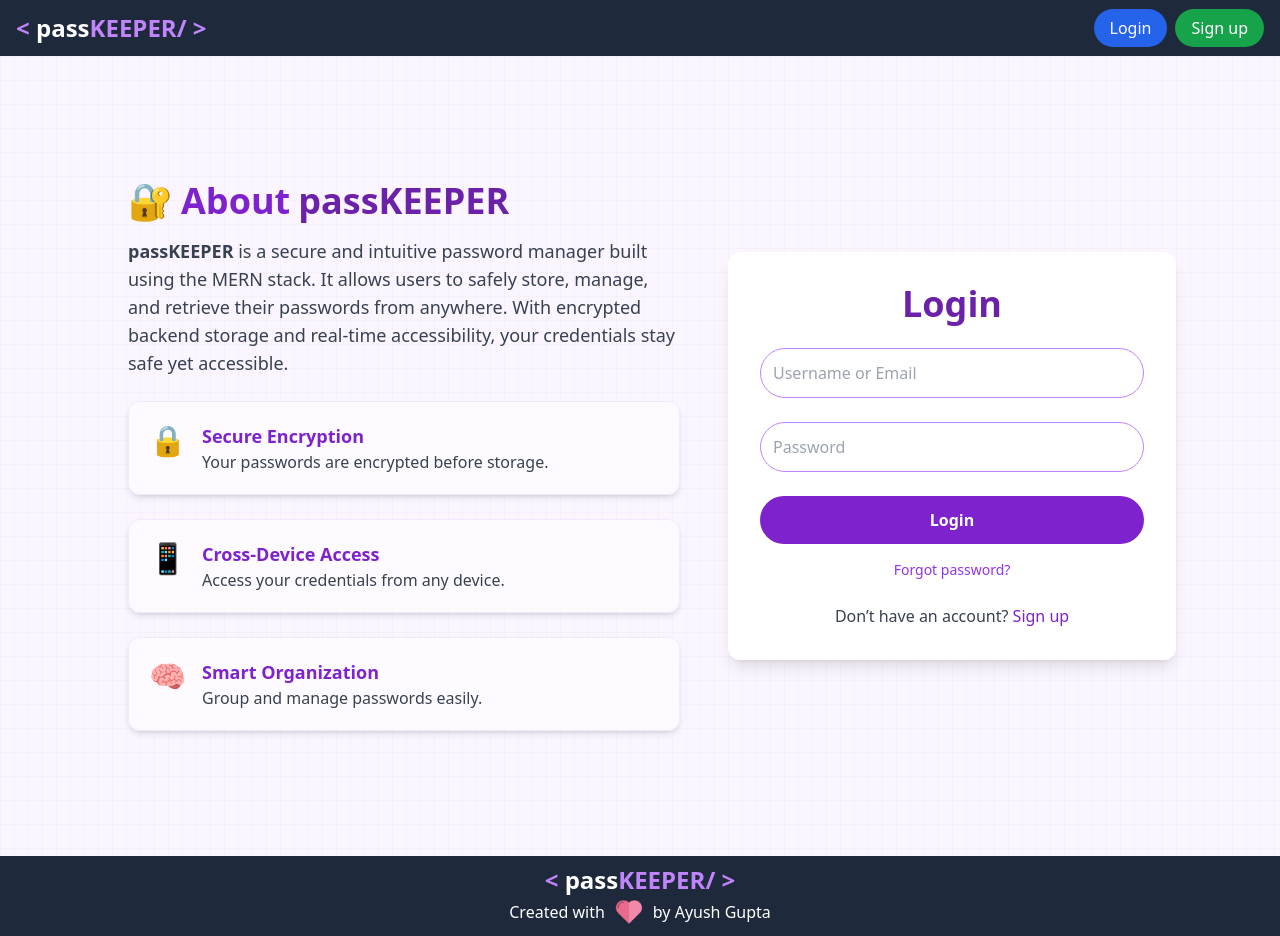
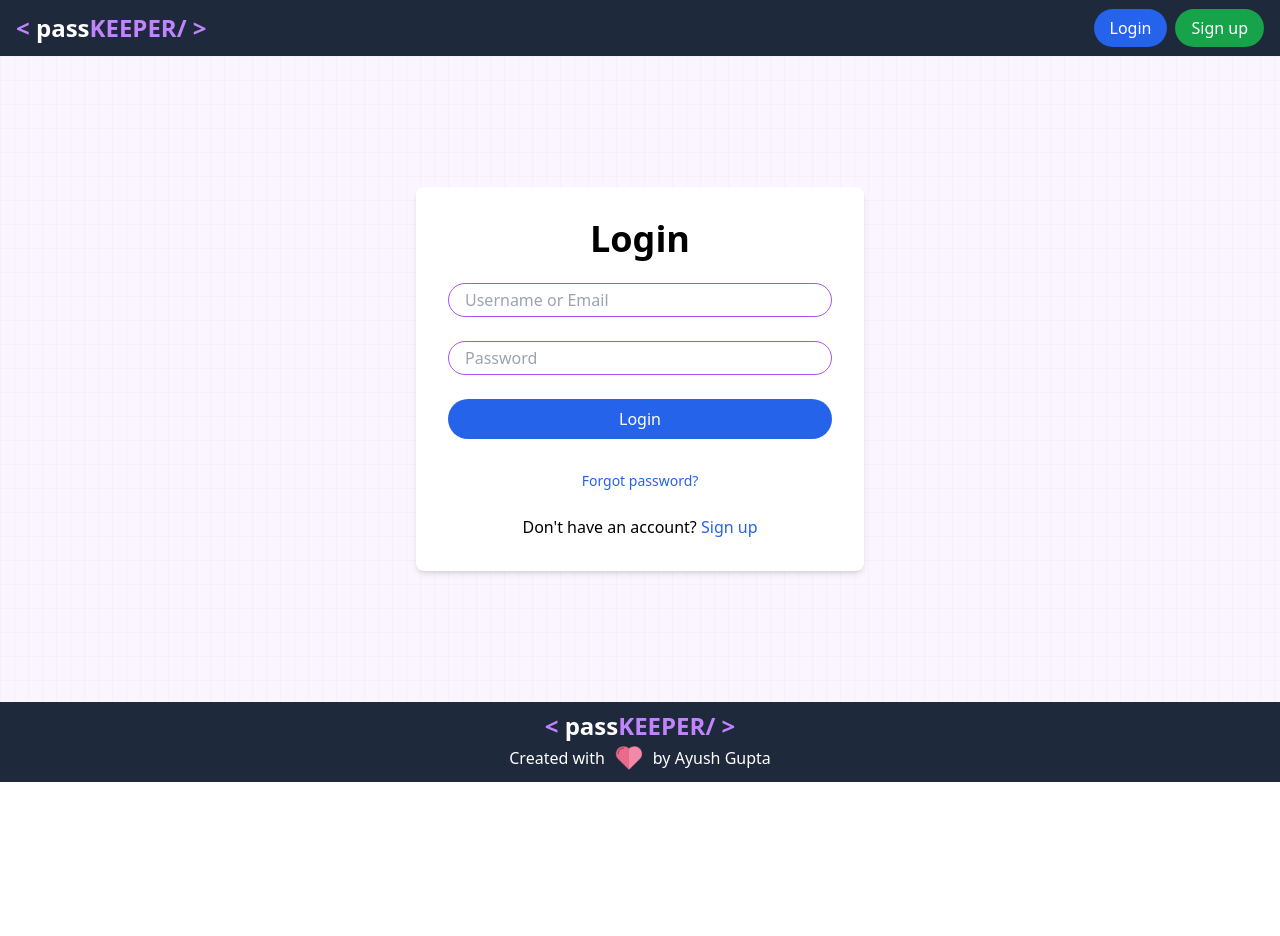
Before and after one commit to ayush-gupta456/pass_op, a React (Vite) app: page /login in a window 1280 px wide. After the commit the page ends 800 px from the top, so only its background shows below. Built offline with nearby package versions, Linux system fonts and the light colour scheme.

Commit message:
Update Login.jsx

```diff
--- a/src/components/Login.jsx
+++ b/src/components/Login.jsx
@@ -61,112 +61,101 @@ const Login = () => {
     return (
         <>
             <ToastContainer position="top-right" autoClose={5000} theme="dark" />
-
-      <div className="min-h-screen flex flex-col lg:flex-row items-center justify-center bg-purple-50 bg-[linear-gradient(to_right,#8080800a_1px,transparent_1px),linear-gradient(to_bottom,#8080800a_1px,transparent_1px)] bg-[size:14px_24px] px-4 py-12">
-        {/* About Section */}
-        <div className="w-full lg:w-1/2 text-left p-6 lg:pr-12 animate-fadeInUp">
-          <h2 className="text-3xl sm:text-4xl font-bold text-purple-700 mb-4 flex items-center gap-2">
-            <span role="img" aria-label="lock">🔐</span> About <span className="text-purple-800">passKEEPER</span>
-          </h2>
-          <p className="text-gray-700 text-base sm:text-lg leading-relaxed mb-4">
-            <strong>passKEEPER</strong> is a secure and intuitive password manager built using the MERN stack. It allows users to safely store, manage, and retrieve their passwords from anywhere. With encrypted backend storage and real-time accessibility, your credentials stay safe yet accessible.
-          </p>
-
-          <div className="grid gap-6 sm:grid-cols-2 lg:grid-cols-1 mt-6">
-            <div className="flex items-start gap-4 p-5 bg-white/60 backdrop-blur-md rounded-xl shadow-md border border-purple-100 transition hover:scale-[1.02] hover:shadow-lg">
-              <div className="text-purple-600 text-2xl sm:text-3xl">🔒</div>
-              <div>
-                <h4 className="text-lg font-semibold text-purple-700">Secure Encryption</h4>
-                <p className="text-gray-700 text-sm sm:text-base">Your passwords are encrypted before storage.</p>
-              </div>
-            </div>
-            <div className="flex items-start gap-4 p-5 bg-white/60 backdrop-blur-md rounded-xl shadow-md border border-purple-100 transition hover:scale-[1.02] hover:shadow-lg">
-              <div className="text-purple-600 text-2xl sm:text-3xl">📱</div>
-              <div>
-                <h4 className="text-lg font-semibold text-purple-700">Cross-Device Access</h4>
-                <p className="text-gray-700 text-sm sm:text-base">Access your credentials from any device.</p>
-              </div>
-            </div>
-            <div className="flex items-start gap-4 p-5 bg-white/60 backdrop-blur-md rounded-xl shadow-md border border-purple-100 transition hover:scale-[1.02] hover:shadow-lg">
-              <div className="text-purple-600 text-2xl sm:text-3xl">🧠</div>
-              <div>
-                <h4 className="text-lg font-semibold text-purple-700">Smart Organization</h4>
-                <p className="text-gray-700 text-sm sm:text-base">Group and manage passwords easily.</p>
-              </div>
-            </div>
-          </div>
-        </div>
-
-        {/* Login Form */}
-        <div className="w-full lg:w-1/2 max-w-md mt-10 lg:mt-0 bg-white p-6 sm:p-8 rounded-xl shadow-lg animate-fadeInUp">
-          <h1 className="text-3xl sm:text-4xl font-bold text-center mb-6 text-purple-800">Login</h1>
-          <form className="space-y-4 sm:space-y-6" onSubmit={handleSubmit}>
+            <div className="flex items-center justify-center min-h-[80.7vh] bg-purple-50 bg-[linear-gradient(to_right,#8080800a_1px,transparent_1px),linear-gradient(to_bottom,#8080800a_1px,transparent_1px)] bg-[size:14px_24px]">
+                <div className="w-full max-w-md p-8 space-y-6 bg-white rounded-lg shadow-md">
+                    <h1 className="text-4xl font-bold text-center">Login</h1>
+                    <form className="space-y-6" onSubmit={handleSubmit}>
                         <input
+                            value={form.username}
+                            onChange={handleChange}
+                            placeholder="Username or Email"
+                            className="w-full p-4 py-1 border border-purple-500 rounded-full"
                             type="text"
                             name="username"
-              placeholder="Username or Email"
-              value={form.username}
-              onChange={handleChange}
-              className="w-full p-3 border border-purple-400 rounded-full focus:outline-none focus:ring-2 focus:ring-slate-500"
                         />
                         <input
+                            value={form.password}
+                            onChange={handleChange}
+                            placeholder="Password"
+                            className="w-full p-4 py-1 border border-purple-500 rounded-full"
                             type="password"
                             name="password"
-              placeholder="Password"
-              value={form.password}
-              onChange={handleChange}
-              className="w-full p-3 border border-purple-400 rounded-full focus:outline-none focus:ring-2 focus:ring-slate-500"
                         />
                         <button
                             type="submit"
-              className="w-full px-6 py-3 bg-purple-700 text-white font-semibold rounded-full hover:bg-purple-800 transition"
+                            className="w-full px-8 py-2 text-white bg-blue-600 rounded-full"
                         >
                             Login
                         </button>
                     </form>
-
-          <div className="flex flex-col items-center mt-4">
+                    <div className="flex flex-col items-center">
                         <button
                             type="button"
+                            className="mt-2 text-sm text-blue-600 hover:underline focus:outline-none"
                             onClick={() => setShowForgot(true)}
-              className="text-sm text-purple-600 hover:underline"
                         >
                             Forgot password?
                         </button>
                     </div>
-
-          <p className="mt-6 text-center text-gray-700">
-            Don’t have an account?{' '}
-            <Link to="/signup" className="text-purple-700 font-medium hover:underline">Sign up</Link>
+                    <p className="mt-4 text-center">
+                        Don't have an account?{' '}
+                        <Link to="/signup" className="text-blue-600">
+                            Sign up
+                        </Link>
                     </p>
                 </div>
             </div>
 
             {/* Forgot Password Modal */}
             {showForgot && (
-        <div className="fixed inset-0 z-50 flex items-center justify-center bg-black bg-opacity-40 px-4">
-          <div className="w-full max-w-md p-6 sm:p-8 bg-white rounded-xl shadow-xl">
-            <h2 className="mb-4 text-2xl font-bold text-center text-purple-800">Forgot Password</h2>
+                <div className="fixed inset-0 z-50 flex items-center justify-center bg-black bg-opacity-40">
+                    <div className="w-full max-w-md p-8 bg-white rounded-lg shadow-lg">
+                        <h2 className="mb-4 text-2xl font-bold text-center">Forgot Password</h2>
                         <input
                             type="email"
+                            className="w-full p-4 py-1 mb-4 border border-purple-500 rounded-full"
                             placeholder="Enter your registered email"
                             value={forgotEmail}
-              onChange={(e) => setForgotEmail(e.target.value)}
-              className="w-full p-3 mb-4 border border-purple-400 rounded-full focus:outline-none focus:ring-2 focus:ring-slate-500"
+                            onChange={e => setForgotEmail(e.target.value)}
                         />
-            <div className="flex justify-center gap-4 flex-wrap">
+                        <div className="flex justify-center gap-4">
                             <button
                                 type="button"
+                                className="px-6 py-2 text-white bg-blue-600 rounded-full"
                                 disabled={forgotLoading}
-                onClick={handleForgotPassword}
-                className="px-6 py-2 bg-purple-700 text-white rounded-full hover:bg-purple-800 transition"
+                                onClick={async () => {
+                                    if (!forgotEmail || forgotEmail.length < 4) {
+                                        toast('Please enter a valid email', { type: 'error' });
+                                        return;
+                                    }
+                                    setForgotLoading(true);
+                                    try {
+                                        const response = await fetch('https://pass-op-dkz6.onrender.com/api/auth/forgot-password', {
+                                            method: 'POST',
+                                            headers: { 'Content-Type': 'application/json' },
+                                            body: JSON.stringify({ email: forgotEmail }),
+                                        });
+                                        const data = await response.json();
+                                        if (response.ok) {
+                                            toast(data.message || 'Password reset email sent!', { type: 'success' });
+                                            setShowForgot(false);
+                                            setForgotEmail('');
+                                        } else {
+                                            toast(data.error || 'Failed to send reset email', { type: 'error' });
+                                        }
+                                    } catch (err) {
+                                        toast('Failed to send reset email', { type: 'error' });
+                                    } finally {
+                                        setForgotLoading(false);
+                                    }
+                                }}
                             >
                                 {forgotLoading ? 'Sending...' : 'Send Reset Link'}
                             </button>
                             <button
                                 type="button"
+                                className="px-6 py-2 text-gray-700 bg-gray-200 rounded-full"
                                 onClick={() => { setShowForgot(false); setForgotEmail(''); }}
-                className="px-6 py-2 bg-gray-200 text-gray-800 rounded-full hover:bg-gray-300 transition"
                             >
                                 Cancel
                             </button>
```
Lines whose indentation alone changed are shown as unchanged.
